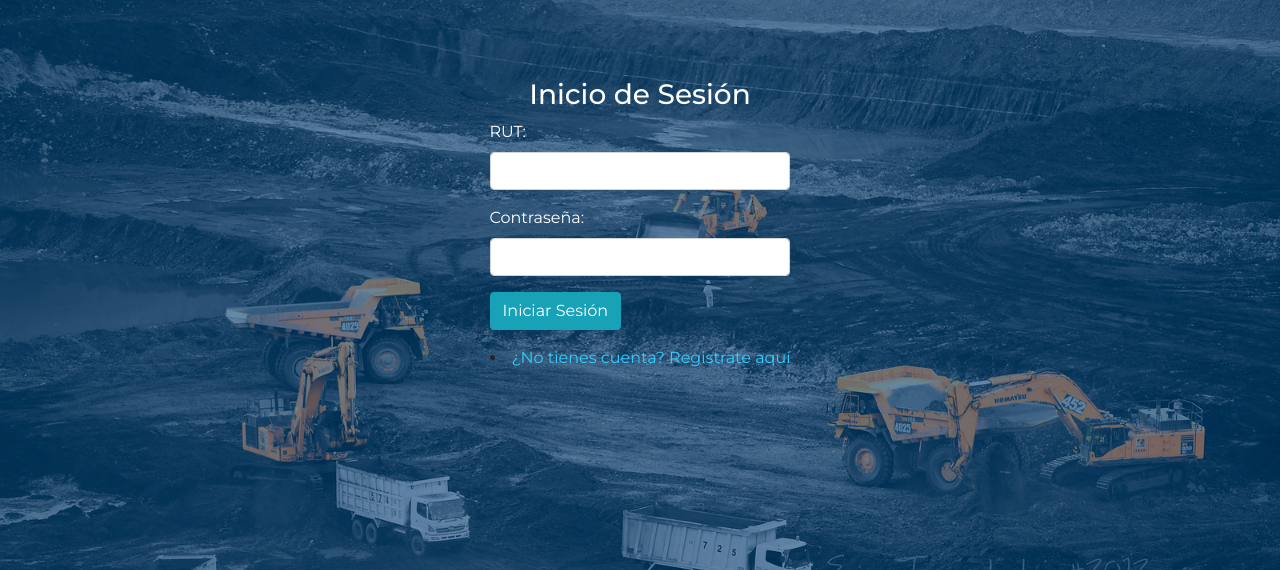
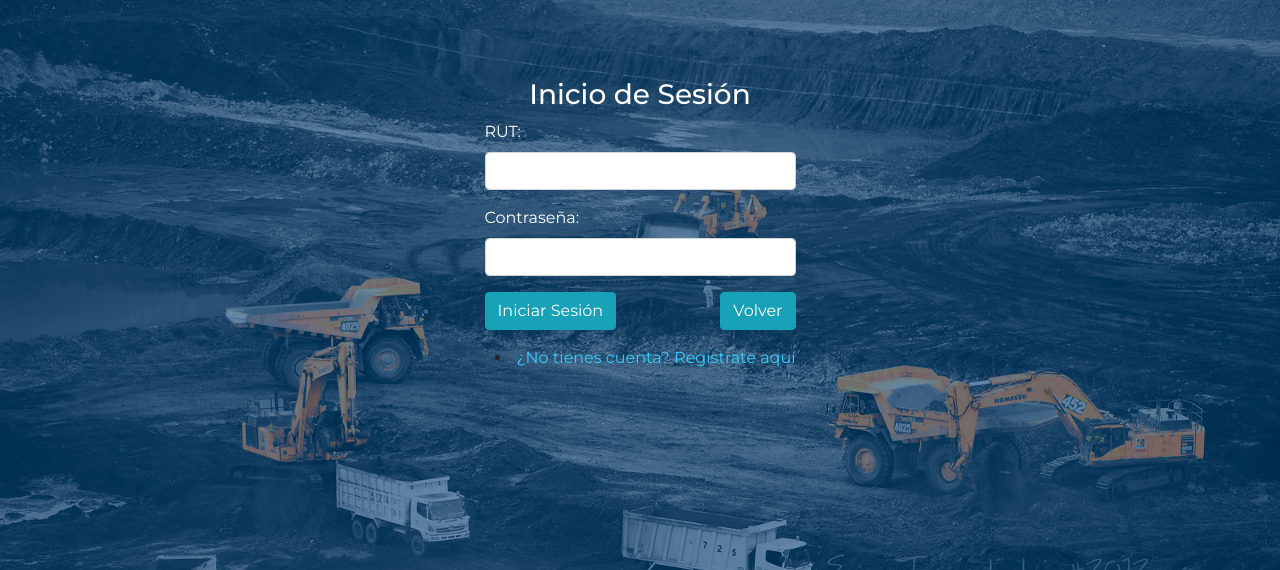
Before and after one commit to Bastian-Rojas/SoftwareCidere, a Django app: page /login/ in a window 1280 px wide. Shown: the top 570 px of the page. Run offline with Django 4.2, Linux system fonts and the light colour scheme; some libraries are stand-ins or nearby versions.

Commit message:
Agregado de botones "volver" faltantes

```diff
--- a/cidere_userdb/usuarios/templates/login.html
+++ b/cidere_userdb/usuarios/templates/login.html
@@ -46,6 +46,7 @@
                                 </div>
                                 <div class="form-group">
                                     <input type="submit" name="submit" class="btn btn-info btn-md" value="Iniciar Sesión">
+                                    <a href="{% url 'index' %}" style="margin-left: 100px" class="btn btn-info btn-md">Volver</a>
                                 </div>
                                 <div id="register-link" class="text-right">
                                     <li><a href="{% url 'register' %}">¿No tienes cuenta? Registrate aquí</a></li>
--- a/cidere_userdb/usuarios/templates/resultados_busqueda.html
+++ b/cidere_userdb/usuarios/templates/resultados_busqueda.html
@@ -58,6 +58,8 @@
             <p class="noResultados">No se encontraron resultados para "{{ query }}".</p>
             {% endif %}
         </div>
+        <br>
+        <a href="{% url 'index' %}" class="btn btn-warning">Volver</a>
       </div>
     </div>
   </body>
```
Also changed, not shown: cidere_userdb/db.sqlite3, cidere_userdb/usuarios/migrations/0018_alter_servicio_usuario.py (added).
